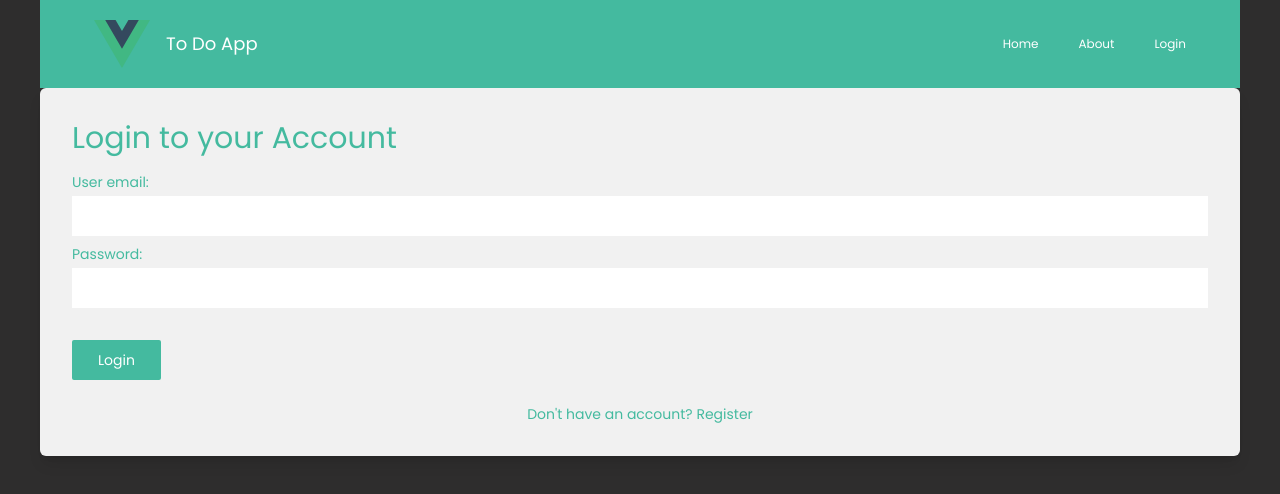
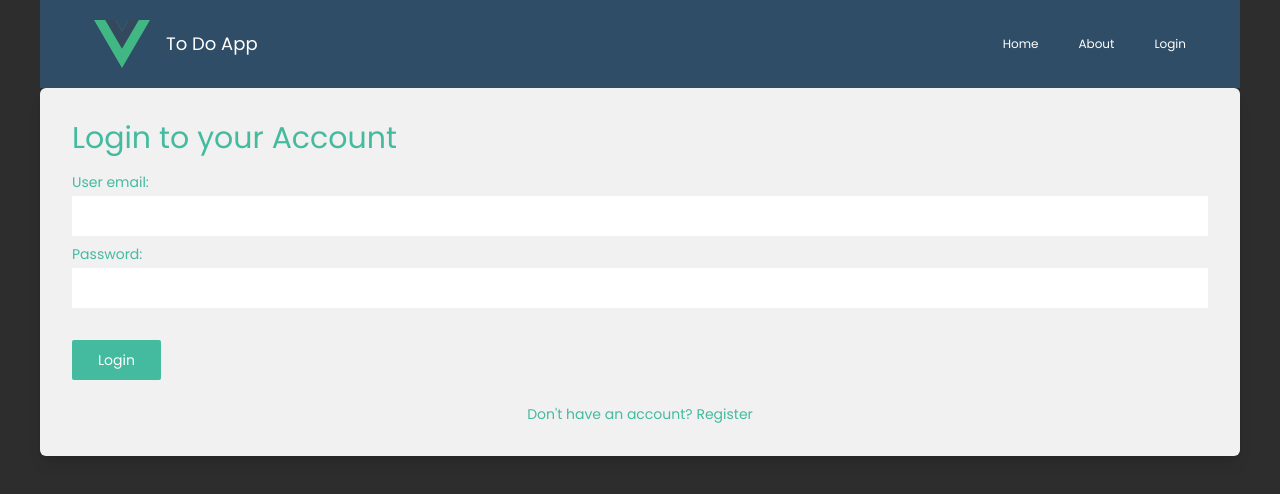
Before and after one commit to Odyseya/Project-Vue-App, a Vue app: page /signin in a window 1280 px wide. Shown: the top 494 px of the page. Built offline with nearby package versions, Linux system fonts and the light colour scheme; the HTML template or start-up script is replaced by a standard one.

Commit message:
fix logout missing hover effect

```diff
--- a/src/components/NavBar.vue
+++ b/src/components/NavBar.vue
@@ -1,6 +1,5 @@
 <template>
-  <header class="bg-at-light-green text-white">
-    <!-- paddings -->
+  <header class="bg-[#3490dc52]">
     <nav class="container py-5 px-4 flex flex-col gap-4 items-center sm:flex-row">
       <div class="flex items-center gap-x-4">
         <img class="w-14" src="../assets/logo.svg" alt="Vue logo" />
@@ -13,7 +12,7 @@
         <RouterLink class="cursor-pointer" :to="{ name: 'about' }">About</RouterLink>
         <!-- if logged show logout, otherwise login -->
         <RouterLink v-if="!user" class="cursor-pointer" to="/signin">Login</RouterLink>
-        <li v-if="user" @click="logout" class="cursor-pointer">Logout</li>
+        <li v-if="user" @click="logout" class="cursor-pointer logout">Logout</li>
       </ul>
     </nav>
   </header>
```
